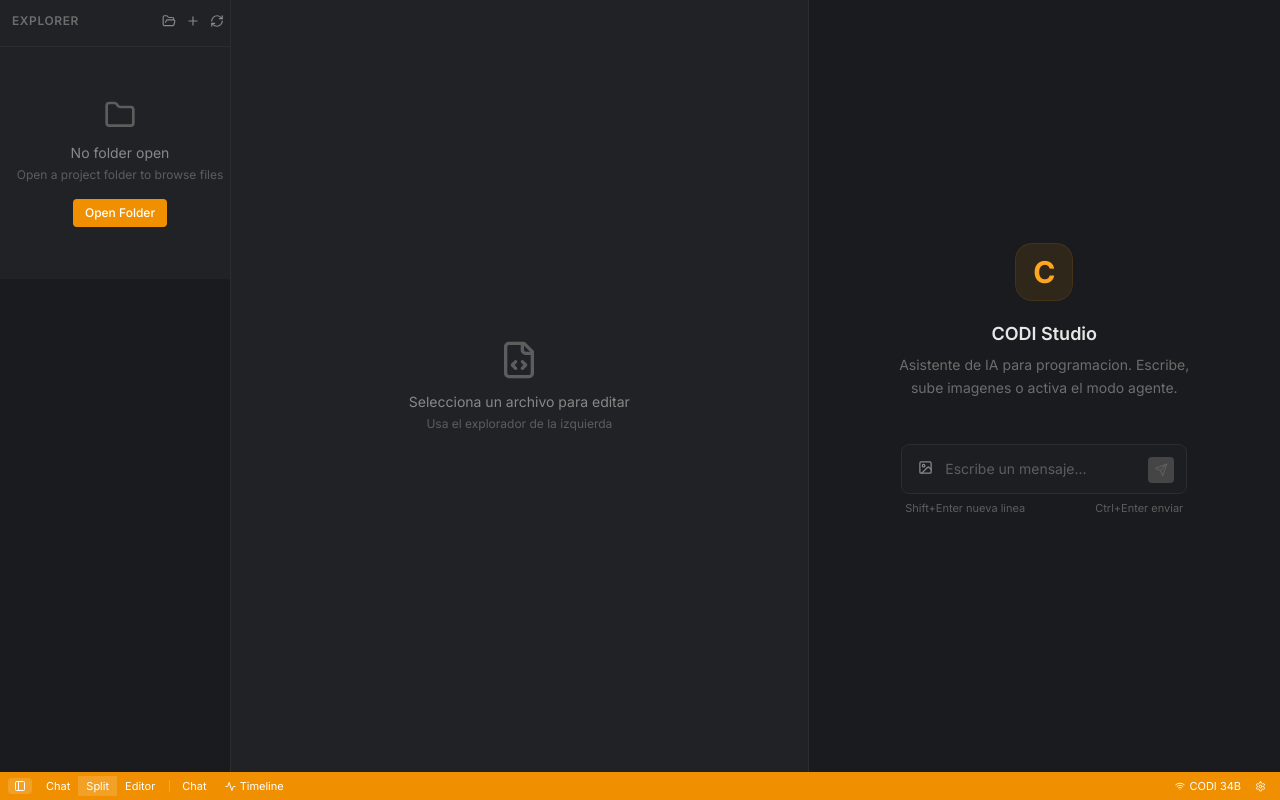
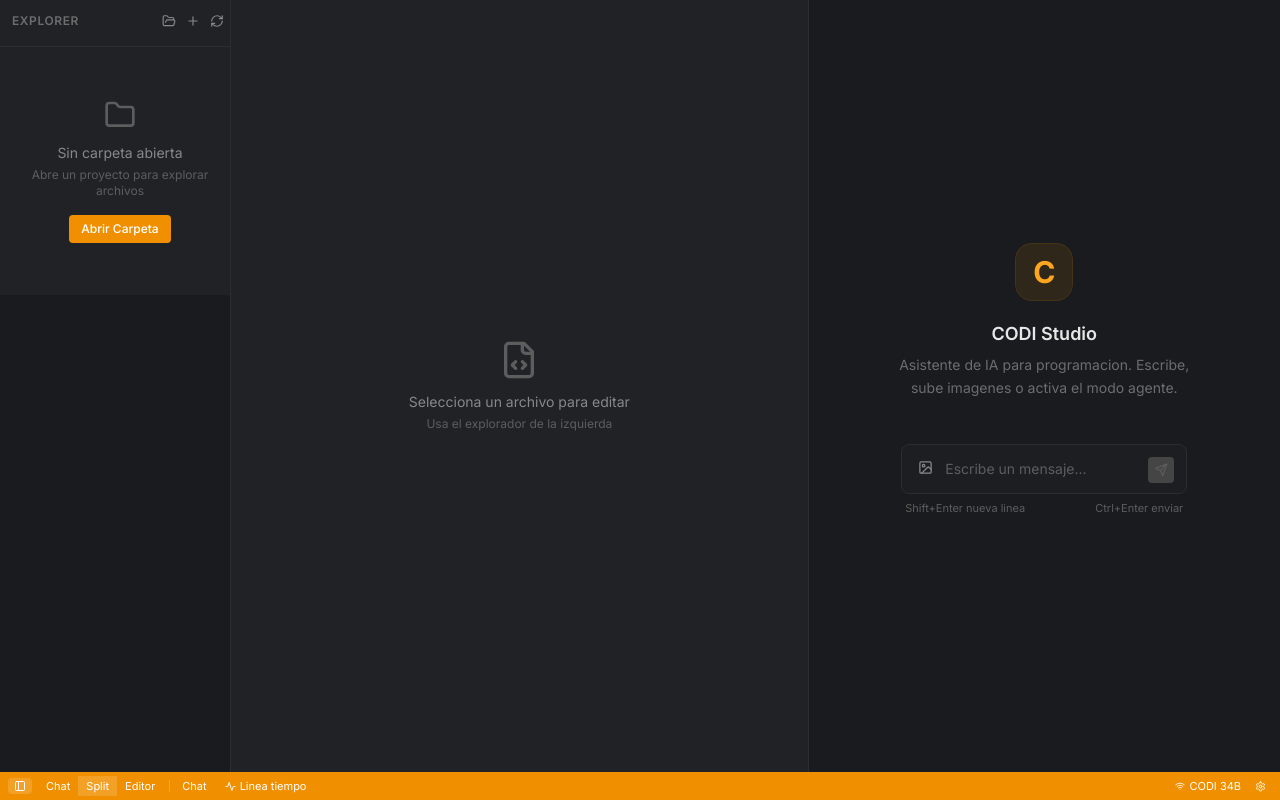
Before and after one commit to andy198724-max/codi, a React (Vite) app in the folder codi-studio/: page / in a window 1280 px wide. Built offline with nearby package versions, Linux system fonts and the light colour scheme.

Commit message:
Translate all UI text to Spanish (Explorer, StatusBar, AgentTimeline, ChatInput)

```diff
--- a/codi-studio/src/components/StatusBar.tsx
+++ b/codi-studio/src/components/StatusBar.tsx
@@ -51,13 +51,13 @@
           className={cn("px-1.5 py-0.5 rounded hover:bg-white/10 transition-colors flex items-center gap-1 ml-1",
             showTimeline && "bg-white/15")}>
           <Activity size={11} />
-          Timeline
+          Linea tiempo
         </button>
       </div>
 
       <div className="flex items-center gap-0.5">
         {isStreaming || isLoading ? (
-          <span className="flex items-center gap-1 px-1.5"><Loader2 size={10} className="animate-spin" /> Working</span>
+          <span className="flex items-center gap-1 px-1.5"><Loader2 size={10} className="animate-spin" /> Trabajando</span>
         ) : (
           <span className="flex items-center gap-1 px-1.5">
             {isConnected ? <Wifi size={10} /> : <WifiOff size={10} />}
--- a/codi-studio/src/components/agent/AgentTimeline.tsx
+++ b/codi-studio/src/components/agent/AgentTimeline.tsx
@@ -36,13 +36,13 @@
     return (
       <div className="panel border-t border-surface-850">
         <div className="panel-header">
-          <span>Agent Timeline</span>
+          <span>Linea de Tiempo</span>
           <button onClick={onClose} className="btn-ghost p-0.5">
             <X size={12} />
           </button>
         </div>
         <div className="flex-1 flex items-center justify-center text-surface-500 text-xs p-4">
-          No actions yet. Send a task in Agent Mode to see the timeline.
+          Sin acciones aun. Envia una tarea en Modo Agente para ver la linea de tiempo.
         </div>
       </div>
     );
@@ -52,14 +52,14 @@
     <div className="panel border-t border-surface-850 animate-fade-in">
       <div className="panel-header shrink-0">
         <div className="flex items-center gap-2">
-          <span>Agent Timeline</span>
+          <span>Linea de Tiempo</span>
           <span className="text-surface-600 text-xxs bg-surface-800 px-1.5 py-0.5 rounded">
             {actions.length}
           </span>
         </div>
         <div className="flex items-center gap-1">
-          <button onClick={clearActions} className="btn-ghost text-xxs p-0.5 px-1.5" title="Clear all">
-            Clear
+          <button onClick={clearActions} className="btn-ghost text-xxs p-0.5 px-1.5" title="Limpiar todo">
+            Limpiar
           </button>
           <button onClick={onClose} className="btn-ghost p-0.5">
             <X size={12} />
@@ -95,7 +95,7 @@
                   </div>
                   {action.result && (
                     <div>
-                      <span className="text-surface-600">result: </span>
+                      <span className="text-surface-600">resultado: </span>
                       <code className={action.result.success ? "text-emerald-400" : "text-red-400"}>
                         {JSON.stringify(action.result).slice(0, 200)}
                       </code>
--- a/codi-studio/src/components/chat/ChatInput.tsx
+++ b/codi-studio/src/components/chat/ChatInput.tsx
@@ -89,7 +89,7 @@
         "focus-within:border-codi-500/50 focus-within:bg-surface-900/60"
       )}>
         <div className="flex gap-1 items-center mb-1.5">
-          <button onClick={handleImagePick} className="btn-ghost p-1" title="Add image (Ctrl+V to paste)">
+          <button onClick={handleImagePick} className="btn-ghost p-1" title="Agregar imagen">
             <Image size={15} />
           </button>
           <input ref={fileInputRef} type="file" accept="image/*" multiple className="hidden" onChange={handleFileChange} />
--- a/codi-studio/src/components/explorer/FileExplorer.tsx
+++ b/codi-studio/src/components/explorer/FileExplorer.tsx
@@ -123,7 +123,7 @@
             <button
               onClick={handleOpenProject}
               className="btn-ghost p-1"
-              title="Open Folder"
+              title="Abrir Carpeta"
             >
               <FolderOpen size={14} />
             </button>
@@ -147,10 +147,10 @@
         {!rootPath ? (
           <div className="px-4 py-12 text-center">
             <Folder size={32} className="mx-auto mb-3 text-surface-600" />
-            <p className="text-sm text-surface-400 mb-1">No folder open</p>
-            <p className="text-xs text-surface-600 mb-4">Open a project folder to browse files</p>
+            <p className="text-sm text-surface-400 mb-1">Sin carpeta abierta</p>
+            <p className="text-xs text-surface-600 mb-4">Abre un proyecto para explorar archivos</p>
             <button onClick={handleOpenProject} className="btn-primary text-xs">
-              Open Folder
+              Abrir Carpeta
             </button>
           </div>
         ) : isLoading ? (
```
